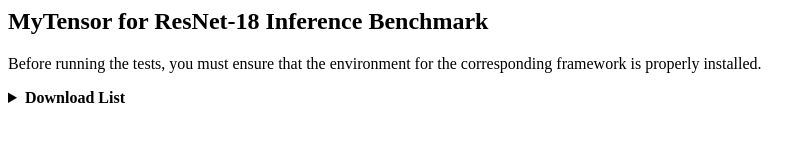
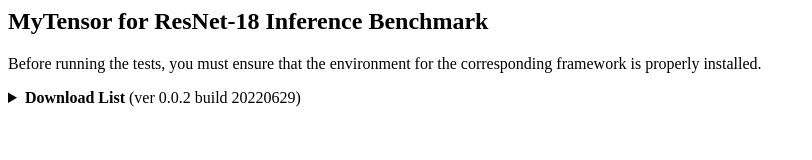
Before and after one commit to alvazu/res18fortest, a plain HTML site: page resnet-18/index.html in a window 1280 px wide. Shown: the whole page, without its empty margins (0-812 px from the left). Drawn offline with Linux system fonts and the light colour scheme.

Commit message:
Update index.html

```diff
--- a/resnet-18/index.html
+++ b/resnet-18/index.html
@@ -3,7 +3,7 @@
 <p>Before running the tests, you must ensure that the environment for the corresponding framework is properly installed.</p>
 
 <details>
-<summary><b>Download List</b></summary>
+<summary><b>Download List</b> (ver 0.0.2 build 20220629)</summary>
 <ul>
 <li><a href="mytensor_xtdnn.c">Source Code for XtDNN & CSI-NN2</a></li>
 <li><a href="mytensor_tflite.cc">Source Code for TensorFlow Lite</a></li>
```
